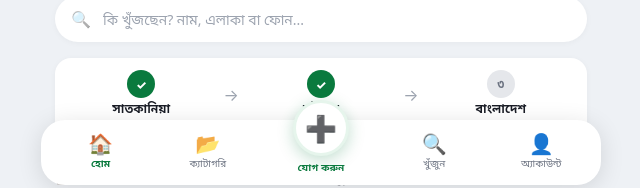
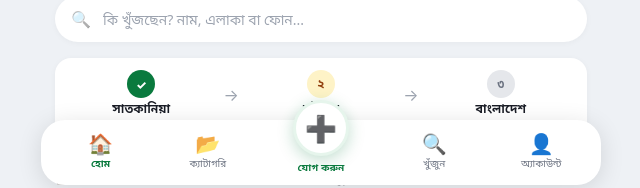
Before and after one commit to abbasali01843/bangladesh-local-directory, a Next.js app: page / in a window 1280 px wide. Shown: the part 603-791 px from the top of the page, without its empty margins (319-959 px from the left). Built offline with nearby package versions, Linux system fonts and the light colour scheme; no server answers; the database is empty.

Commit message:
fix: mark Satkania as active coverage

```diff
--- a/app/page.tsx
+++ b/app/page.tsx
@@ -116,8 +116,8 @@ export default async function Home() {
           <span className="ps-roadmap-arrow" aria-hidden>
             →
           </span>
-          <div className="ps-roadmap-step active">
-            <span className="ps-roadmap-dot">✓</span>
+          <div className="ps-roadmap-step soon">
+            <span className="ps-roadmap-dot">২</span>
             <span className="ps-roadmap-name">চট্টগ্রাম</span>
             <span className="ps-roadmap-status">পরবর্তী ধাপ</span>
           </div>
```
